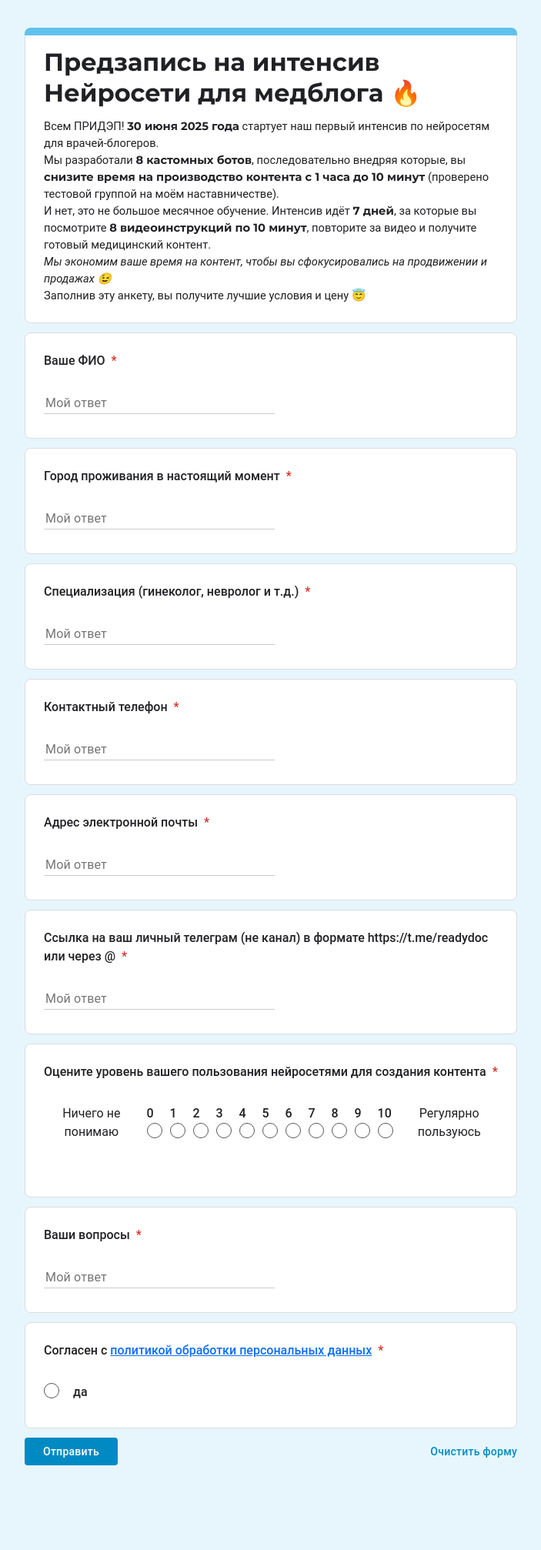
After one commit to it-chep/medblogers_forms, a Django app: page /neuro_medbloger/ in a window 1280 px wide. The commit adds this page. Shown: the whole page at 77% size, without its empty margins (288-991 px from the left). Run offline with Django 4.2, Linux system fonts and the light colour scheme; data that the repository does not hold is empty; some libraries are stand-ins or nearby versions; some web fonts are replaced.

Commit message:
Добавлена форма "Нейросети для медблога"

```diff
--- a/business_forms/forms.py
+++ b/business_forms/forms.py
@@ -1,5 +1,6 @@
 from django import forms
-from business_forms.models import MedblogersPreEntry, NationalBlogersAssociation, ExpressMedbloger,ZERO_TO_TEN_CHOICES
+from business_forms.models import MedblogersPreEntry, NationalBlogersAssociation, ExpressMedbloger, ZERO_TO_TEN_CHOICES, \
+    NeuroMedbloger
 
 
 class MedblogersPreEntryForm(forms.ModelForm):
@@ -162,3 +163,47 @@ class ExpressMedblogerForm(forms.ModelForm):
 
         self.fields['how_warmed_up'].choices = list(ZERO_TO_TEN_CHOICES)
         self.fields['rate_of_employment'].choices = list(ZERO_TO_TEN_CHOICES)
+
+
+class NeuroMedblogerForm(forms.ModelForm):
+    """Нейросети для медблога"""
+
+    class Meta:
+        model = NeuroMedbloger
+        fields = (
+            "name",
+            "city",
+            "speciality",
+            "phone",
+            "email",
+            "tg_username",
+            "level_of_use_neuro",
+            "your_questions",
+            "policy_agreement",
+        )
+        widgets = {
+            'speciality': forms.TextInput(attrs={'placeholder': 'Мой ответ'}),
+            'name': forms.TextInput(attrs={'placeholder': 'Мой ответ'}),
+            'city': forms.TextInput(attrs={'placeholder': 'Мой ответ'}),
+            'phone': forms.TextInput(attrs={'placeholder': 'Мой ответ'}),
+            'email': forms.EmailInput(attrs={'placeholder': 'Мой ответ'}, ),
+            'tg_username': forms.TextInput(attrs={'placeholder': 'Мой ответ'}),
+            'policy_agreement': forms.CheckboxInput(attrs={'style': 'display:none'}),
+            'level_of_use_neuro': forms.RadioSelect,
+            'your_questions': forms.TextInput(attrs={'placeholder': 'Мой ответ'}),
+        }
+
+    def __init__(self, *args, **kwargs):
+        super().__init__(*args, **kwargs)
+        for field in self.fields.values():
+            field.required = True
+
+        self.fields['email'].error_messages.update({
+            'invalid': 'Введите правильный адрес электронной почты.'
+        })
+
+        self.fields['level_of_use_neuro'].error_messages.update({
+            'required': 'Обязательное поле'
+        })
+
+        self.fields['level_of_use_neuro'].choices = list(ZERO_TO_TEN_CHOICES)
--- a/business_forms/urls.py
+++ b/business_forms/urls.py
@@ -4,11 +4,14 @@ from business_forms.views import (
     health_check,
     MedblogersPreEntryView, SpasiboMedblogersPreEntryView,
     NationalBlogersAssociationView, SpasiboNationalBlogersAssociationView,
-    ExpressMedblogerView, SpasiboExpressMedblogerView
+    ExpressMedblogerView, SpasiboExpressMedblogerView, NeuroMedblogerView, SpasiboNeuroMedblogerView,
 )
 
 urlpatterns = [
     path("health/", health_check),
+
+    path("spasibo_neuro_medbloger/", SpasiboNeuroMedblogerView.as_view(), name="spasibo_neuro_medbloger"),
+    path("neuro_medbloger/", NeuroMedblogerView.as_view(), name="neuro_medbloger"),
 
     path("spasibo_express_medbloger/", SpasiboExpressMedblogerView.as_view(), name="spasibo_express_medbloger"),
     path("express_medbloger/", ExpressMedblogerView.as_view(), name="express_medbloger"),
--- a/business_forms/views.py
+++ b/business_forms/views.py
@@ -7,10 +7,12 @@ from django.urls import reverse
 from django.views.generic import TemplateView
 from django.conf import settings
 
-from business_forms.forms import MedblogersPreEntryForm, NationalBlogersAssociationForm, ExpressMedblogerForm
-from business_forms.models import BusinessForm, MedblogersPreEntry, NationalBlogersAssociation, ExpressMedbloger
+from business_forms.forms import MedblogersPreEntryForm, NationalBlogersAssociationForm, ExpressMedblogerForm, \
+    NeuroMedblogerForm
+from business_forms.models import BusinessForm, MedblogersPreEntry, NationalBlogersAssociation, ExpressMedbloger, \
+    NeuroMedbloger
 from business_forms.utils import format_phone_number, get_site_url
-from clients.sheets.dto import ExpressMedblogerData
+from clients.sheets.dto import ExpressMedblogerData, NeuroMedblogerData
 
 
 def health_check(request):
@@ -133,7 +135,7 @@ class ExpressMedblogerView(TemplateView, BaseForm):
     form_class = ExpressMedblogerForm
     form_method = "diagnosty_push_notification"
     admins = [settings.DIAGNOSTY_CHAT_ID]
-    client = settings.SPREADSHEET_DIAGNOSTIC_CLIENT
+    client = settings.SPREADSHEET_CLIENT
 
     def get_context_data(self, **kwargs):
         context = super().get_context_data()
@@ -162,7 +164,7 @@ class ExpressMedblogerView(TemplateView, BaseForm):
                 "doctor_wa_link": instance.wa_link
             }
             self.call_api_method(data)
-            self.client.create_row(ExpressMedblogerData.from_model(instance))
+            self.client.create_diagnosty_row(ExpressMedblogerData.from_model(instance))
             result.update({"success": True, "redirect_url": get_site_url() + reverse("spasibo_express_medbloger")})
         else:
             result.update({"errors": form.errors})
@@ -182,3 +184,58 @@ class SpasiboExpressMedblogerView(TemplateView):
     def get(self, request, *args, **kwargs):
         context = self.get_context_data()
         return render(request, self.template_name, context)
+
+
+class NeuroMedblogerView(TemplateView, BaseForm):
+    template_name = 'business_forms/neuro_medbloger_form.html'
+    form_class = NeuroMedblogerForm
+    form_method = "neuro_push_notification"
+    admins = [settings.VOVA_CHAT_ID]
+    client = settings.SPREADSHEET_CLIENT
+
+    def get_context_data(self, **kwargs):
+        context = super().get_context_data()
+        content_type = ContentType.objects.get_for_model(NeuroMedbloger)
+        context["business_form_settings"] = BusinessForm.objects.filter(content_type=content_type).first()
+        context["medblogers_form"] = self.form_class()
+        return context
+
+    def get(self, request, *args, **kwargs):
+        context = self.get_context_data()
+        return render(request, self.template_name, context)
+
+    def post(self, request, *args, **kwargs):
+        form = self.form_class(request.POST)
+        result = {"success": False}
+
+        if form.is_valid():
+            instance = form.save()
+            data = {
+                "doctor_tg_phone_link": instance.tg_phone_link,
+                "doctor_tg_username_link": instance.tg_username_link,
+                "doctor_tg_username": instance.tg_username,
+                "doctor_name": instance.name,
+                "doctor_phone": format_phone_number(instance.phone),
+                "doctor_wa_link": instance.wa_link
+            }
+            self.call_api_method(data)
+            self.client.create_neuro_row(NeuroMedblogerData.from_model(instance))
+            result.update({"success": True, "redirect_url": get_site_url() + reverse("spasibo_neuro_medbloger")})
+        else:
+            result.update({"errors": form.errors})
+
+        return JsonResponse(result)
+
+
+class SpasiboNeuroMedblogerView(TemplateView):
+    template_name = 'business_forms/spasibo_neuro_medbloger_form.html'
+
+    def get_context_data(self, **kwargs):
+        context = super().get_context_data()
+        content_type = ContentType.objects.get_for_model(NeuroMedbloger)
+        context["business_form_settings"] = BusinessForm.objects.filter(content_type=content_type).first()
+        return context
+
+    def get(self, request, *args, **kwargs):
+        context = self.get_context_data()
+        return render(request, self.template_name, context)
--- a/static/css/base.css
+++ b/static/css/base.css
@@ -571,6 +571,14 @@ input.checkbox {
     }
 }
 
+#field_inline_item_container_level_of_use_neuro {
+    height: 200px;
+
+    .field_item_input_container {
+        height: 77px;
+    }
+}
+
 @media (max-width: 365px) {
     .description_container_header_text {
         font-size: 23pt;
@@ -663,4 +671,12 @@ input.checkbox {
         width: 100%;
         left: 0;
     }
+
+    #field_inline_item_container_level_of_use_neuro {
+        height: 705px;
+
+        .field_item_input_container {
+            height: 581px;
+        }
+    }
 }
--- /dev/null
+++ b/templates/business_forms/neuro_medbloger_form.html
@@ -0,0 +1,150 @@
+{% extends "base.html" %}
+{% load static %}
+
+{% block extra_styles %}
+{% endblock %}
+
+{% block extra_scripts %}
+    <script src="{% static "js/medblogers_pre_entry.js" %}"></script>
+{% endblock %}
+
+{% block title %}
+    Нейросети для медблога 🔥
+{% endblock %}
+
+{% block extra_links %}
+{% endblock %}
+
+{% block content %}
+    <form action="{% url "neuro_medbloger" %}" method="post">
+        {% csrf_token %}
+        <div class="form-container">
+            <div class="header_image_container">
+                <img src="{{ business_form_settings.photo.url }}">
+            </div>
+            <div class="description_container">
+                <div class="description_container_header_cap"></div>
+                <div class="description_container_header_container">
+                    <div class="description_container_header">
+                        <div class="description_container_header_text" dir="auto" role="heading" aria-level="1">
+                            Предзапись на интенсив Нейросети для медблога 🔥
+                        </div>
+                    </div>
+                    <div class="description_container_header_body" dir="auto">
+                        Всем ПРИДЭП! <b>30 июня 2025 года</b> стартует наш первый интенсив по нейросетям для
+                        врачей-блогеров.
+                        <br>
+                        Мы разработали <b>8 кастомных ботов</b>, последовательно внедряя которые, вы <b>снизите время на
+                        производство контента с 1 часа до 10 минут</b> (проверено тестовой группой на моём
+                        наставничестве).
+                        <br>
+                        И нет, это не большое месячное обучение. Интенсив идёт <b>7 дней</b>, за которые вы посмотрите
+                        <b>8
+                            видеоинструкций по 10 минут</b>, повторите за видео и получите готовый медицинский контент.
+                        <br>
+                        <i>Мы экономим ваше время на контент, чтобы вы сфокусировались на продвижении и продажах 😉</i>
+                        <br>
+                        Заполнив эту анкету, вы получите лучшие условия и цену 😇
+                    </div>
+                </div>
+            </div>
+            <div class="field_list" role="list">
+                {% for field in medblogers_form %}
+                    <div class="field_item_container" role="listitem">
+                        <div class="field_inline_item_container" id="field_inline_item_container_{{ field.name }}">
+                            <div class="field_item_label_container">
+                                <div class="field_item_label">
+                                    <div class="field_item_label_text">
+                                        {% if field.name != "policy_agreement" %}
+                                            {{ field.label }}
+                                        {% else %}
+                                            Согласен с
+                                            <a href="https://docs.google.com/document/d/1gwotwzPEN-fYGmfrnhLP1KvnhTkHmw6IK3quQukhw_8/edit"
+                                               target="_blank">политикой обработки персональных данных</a>
+                                        {% endif %}
+                                        <span class="required_star">*</span>
+                                    </div>
+                                </div>
+                            </div>
+                            <div class="field_item_input_container">
+                                <div class="field_item_input">
+                                    <div class="field_item_input_inline">
+                                        <div class="input_container {% if field.name == "level_of_use_neuro" %}full_width{% endif %}">
+                                            <div class="radio-button-container">
+                                                {% if field.name == "level_of_use_neuro" %}
+                                                    <div class="zero_to_ten_choices_container">
+                                                        <div class="left_text">
+                                                            <span>Ничего не понимаю</span>
+                                                        </div>
+                                                        {% for value, label in field.field.choices %}
+                                                            <div class="radio-button">
+                                                                <input type="radio" class="radio-button__input"
+                                                                       id="{{ field.name }}_{{ value }}"
+                                                                       name="{{ field.name }}" value="{{ value }}"
+                                                                       {% if field.value == value %}checked{% endif %}>
+
+                                                                <label class="radio-button__label radio-button__label_0_10"
+                                                                       for="{{ field.name }}_{{ value }}">
+                                                                    <span>{{ label }}</span>
+                                                                    <span class="radio-button__custom"></span>
+                                                                </label>
+                                                            </div>
+                                                        {% endfor %}
+                                                        <div class="right_text">
+                                                            <span>Регулярно пользуюсь</span>
+                                                        </div>
+                                                    </div>
+                                                {% elif field.name == "policy_agreement" %}
+                                                    {{ field }}
+                                                    <div class="radio-button-container">
+                                                        <div class="radio-button">
+                                                            <input type="radio" class="radio-button__input" id="radio"
+                                                                   name="radio-group">
+                                                            <label class="radio-button__label" for="radio">
+                                                                <span class="radio-button__custom"></span>
+                                                                да
+                                                            </label>
+                                                        </div>
+                                                    </div>
+                                                {% else %}
+                                                    {{ field }}
+                                                {% endif %}
+                                                <div class="line"></div>
+                                            </div>
+                                        </div>
+                                    </div>
+                                </div>
+                            </div>
+                            <div class="field_item_warning_container">
+                                <div class="field_item_warning">
+                                    <img src="{% static "img/warning.svg" %}">
+                                    <span class="warning_text">Это обязательный вопрос.</span>
+                                </div>
+                            </div>
+                        </div>
+                    </div>
+
+                {% endfor %}
+            </div>
+            <div class="buttons_container">
+                <div class="buttons_inline_container">
+                    <div class="submit_container">
+                        <div class="submit_button" role="button">
+                        <span class="submit_text_container">
+                            <span class="submit_text">
+                                Отправить
+                            </span>
+                        </span>
+                        </div>
+                    </div>
+                    <div class="clear_container">
+                        <div class="clear_inline_container" role="button">
+                            <span class="clear_button">
+                                <span class="clear_button_text">Очистить форму</span>
+                            </span>
+                        </div>
+                    </div>
+                </div>
+            </div>
+    </form>
+{% endblock %}
```
Also changed, not shown: business_forms/admin.py (+18 -2 lines), business_forms/models.py (+48 -1 lines), clients/sheets/client.py (+19 -6 lines), clients/sheets/dto.py (+32 -0 lines), medblogers_forms/settings.py (+6 -4 lines), templates/business_forms/spasibo_neuro_medbloger_form.html (added, +33 -0 lines), business_forms/migrations/0004_neuromedbloger.py (added), 1 other file.
